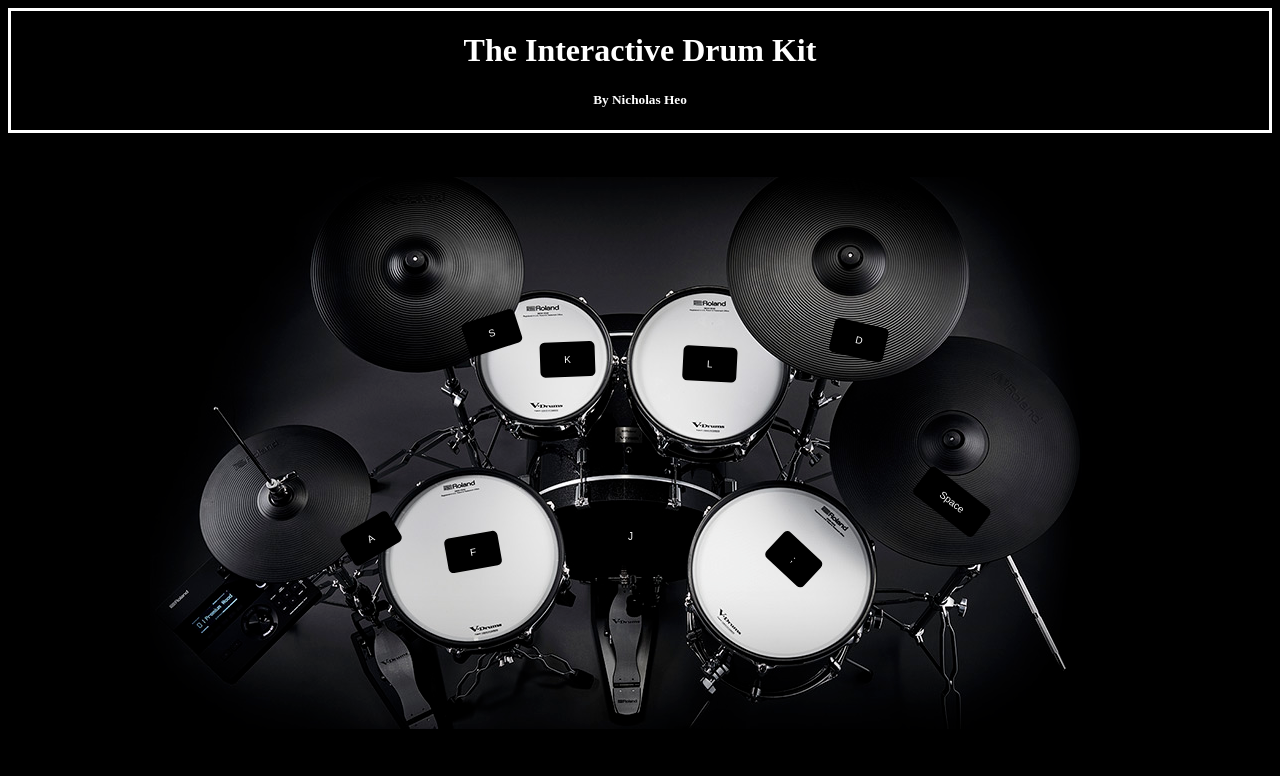
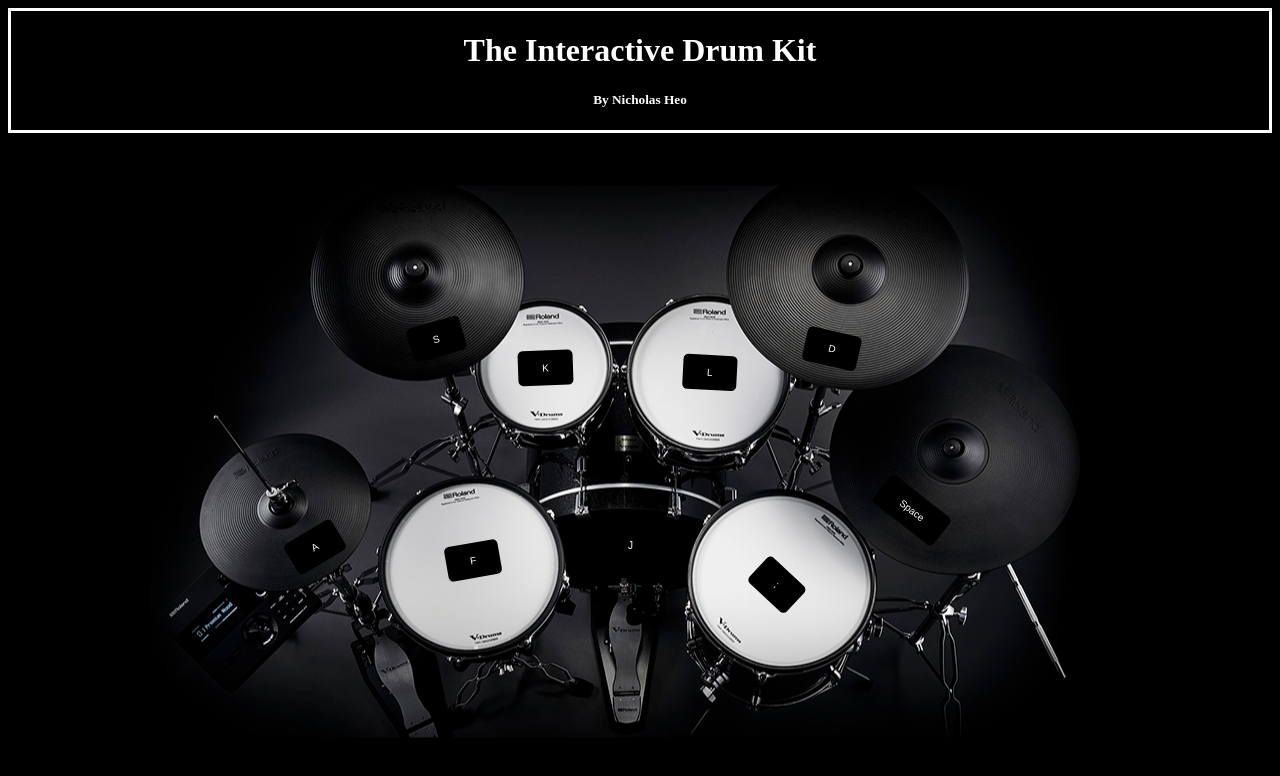
Before and after one commit to my-name-is-nheo/drumkit, a React app: page / in a window 1280 px wide. Shown: the top 776 px of the page. Built offline with nearby package versions, Linux system fonts and the light colour scheme.

Commit message:
css changes

```diff
--- a/public/style.css
+++ b/public/style.css
@@ -7,12 +7,12 @@ button {
   resize: auto;
 }
 #drumkit {
-  background-color: blue;
-  position: absolute;
-  top: 169px;
-  left: 0;
-  width: 100%;
-  height: 100%;
+  position: fixed;
+  top: 40%;
+  left: 50%;
+  -webkit-transform: translate(-50%, -50%);
+  transform: translate(-50%, -50%);
+  margin-top: 159px;
 }
 #bass {
   position: relative;
@@ -32,7 +32,7 @@ button {
 #crash-2 {
   position: relative;
   top: 60%;
-  left: 32%;
+  left: 24%;
   transform: rotate(13deg) translate(-223%, -1110%);
   -ms-transform: translate(-50%, -50%);
   background-color: black;
@@ -61,9 +61,8 @@ button {
 }
 #low-tom {
   position: relative;
-  top: 60%;
-  left: 50%;
-  transform: rotate(43deg) translate(-221%, -433%);
+  left: 49%;
+  transform: rotate(43deg) translate(-208%, -384%);
   -ms-transform: translate(-50%, -50%);
   background-color: black;
   color: white;
@@ -92,7 +91,7 @@ button {
 #high-hat {
   position: relative;
   top: 60%;
-  left: 11%;
+  left: -6%;
   transform: rotate(-31deg) translate(87%, -214px);
   -ms-transform: translate(-50%, -50%);
   background-color: black;
@@ -106,8 +105,7 @@ button {
 }
 #ride {
   position: relative;
-  top: 60%;
-  left: 26%;
+  left: 15%;
   transform: rotate(38deg) translate(11%, -317px);
   -ms-transform: translate(-50%, -50%);
   background-color: black;
@@ -121,9 +119,8 @@ button {
 }
 #crash {
   position: relative;
-  top: 60%;
-  left: 16%;
-  transform: rotate(-18deg) translate(118%, -414px);
+  left: -1%;
+  transform: rotate(-16deg) translate(118%, -414px);
   -ms-transform: translate(-50%, -50%);
   background-color: black;
   color: white;
@@ -136,8 +133,7 @@ button {
 }
 #high-tom {
   position: relative;
-  top: 60%;
-  left: 37%;
+  left: 31%;
   transform: rotate(-2deg) translate(-244%, -392px);
   -ms-transform: translate(-50%, -50%);
   background-color: black;
@@ -151,9 +147,6 @@ button {
 }
 img.drums {
   display: block;
-  margin: 0 auto;
-  max-width: 100%;
-  height: auto;
 }
 h5 {
   color: white;
@@ -166,8 +159,6 @@ h5 {
 body {
   background-color: black;
   height: 0;
-  overflow: hidden;
-  padding-top: 591.44px / 1127.34px * 100%;
   background: black;
   position: relative;
 }
```
